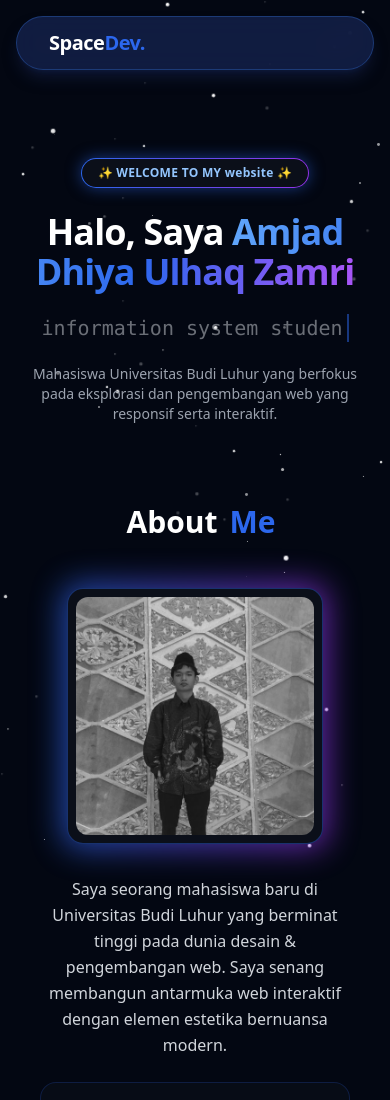
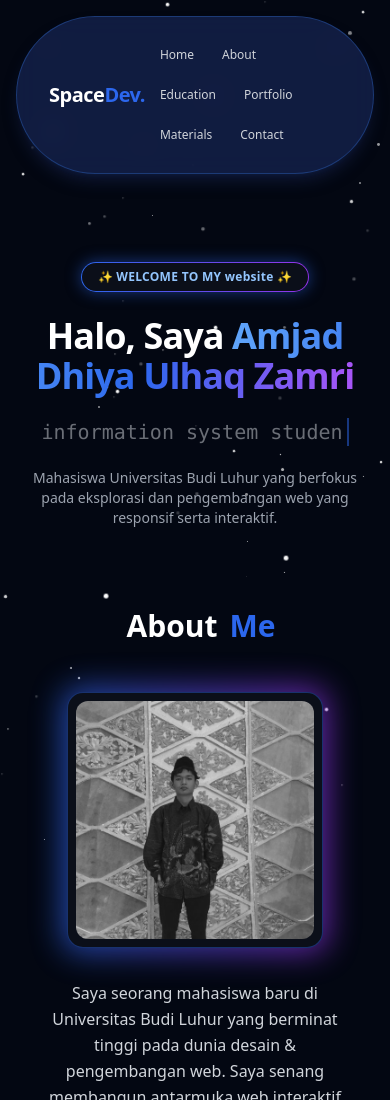
Before and after one commit to a-dhiyaulhaq/Portofolio-Tugas, a plain HTML site: page index.html in a window 390 px wide. Shown: the top 1100 px of the page. Drawn offline with nearby package versions, Linux system fonts and the light colour scheme.

Commit message:
Add files via upload

```diff
--- a/style.css
+++ b/style.css
@@ -127,3 +127,47 @@ html {
         flex-shrink: 0;
     }
 }
+/* =========================================
+   PERBAIKAN NAVBAR RESPONSIF UNTUK HP
+   ========================================= */
+
+/* Pastikan kontainer navigasi atas tampil flex/sejajar */
+nav, .navbar, .nav-container, header {
+    display: flex;
+    justify-content: center;
+    align-items: center;
+    flex-wrap: wrap;
+    width: 100%;
+}
+
+/* Pengaturan khusus untuk layar HP (maksimal lebar 768px) */
+@media (max-width: 768px) {
+    /* Membuat menu navigasi bisa digeser ke samping (horizontal scroll) */
+    nav, .navbar, .nav-container, .nav-links {
+        display: flex !important;
+        overflow-x: auto !important;
+        white-space: nowrap !important;
+        width: 100% !important;
+        padding: 10px 5px !important;
+        justify-content: flex-start !important;
+        gap: 8px !important;
+        -webkit-overflow-scrolling: touch;
+        scrollbar-width: none; /* Hilangkan scrollbar di Firefox */
+    }
+
+    /* Hilangkan scrollbar di Chrome, Safari, Edge */
+    nav::-webkit-scrollbar,
+    .navbar::-webkit-scrollbar,
+    .nav-container::-webkit-scrollbar,
+    .nav-links::-webkit-scrollbar {
+        display: none !important;
+    }
+
+    /* Mengecilkan ukuran tombol/link menu agar pas dan rapi di layar HP */
+    nav a, nav button, .navbar a, .navbar button, .nav-links a, .nav-links button, .tab-btn {
+        font-size: 12px !important;
+        padding: 6px 10px !important;
+        flex-shrink: 0 !important;
+        display: inline-block !important;
+    }
+}
```
